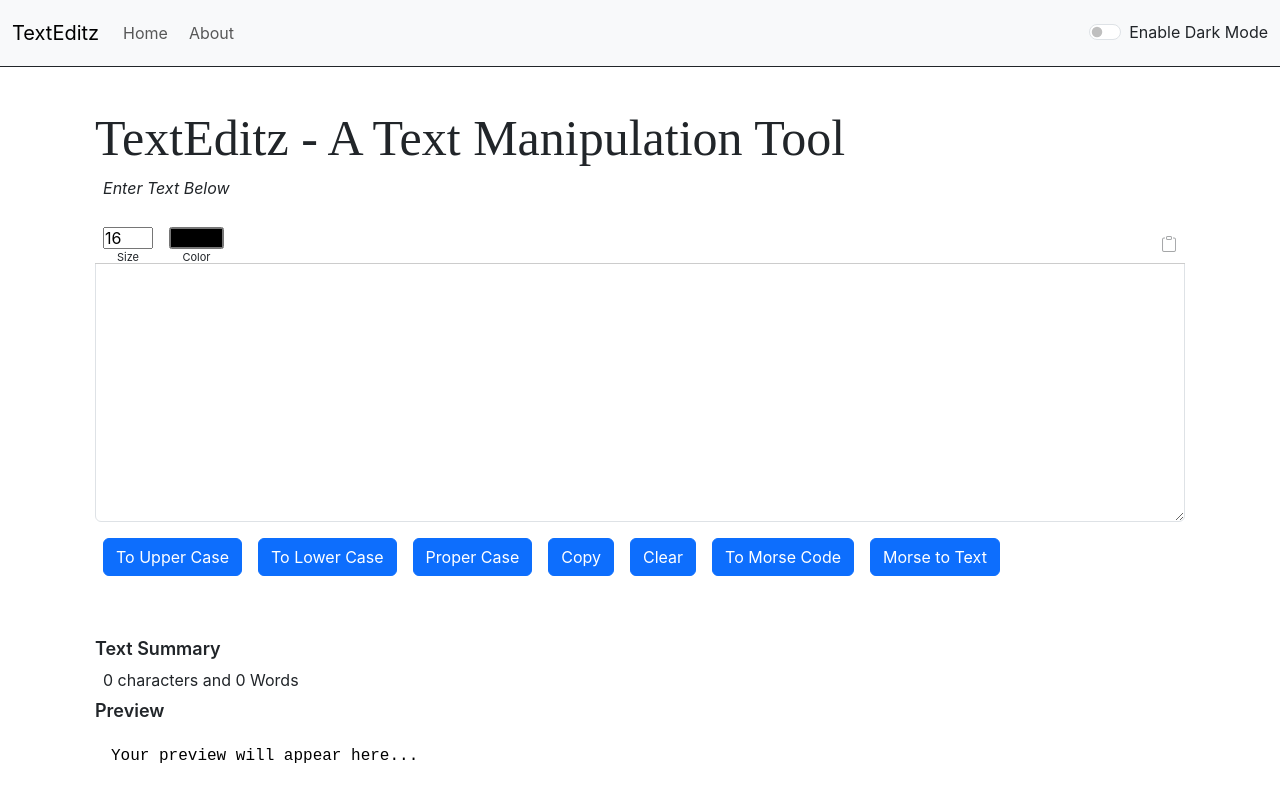
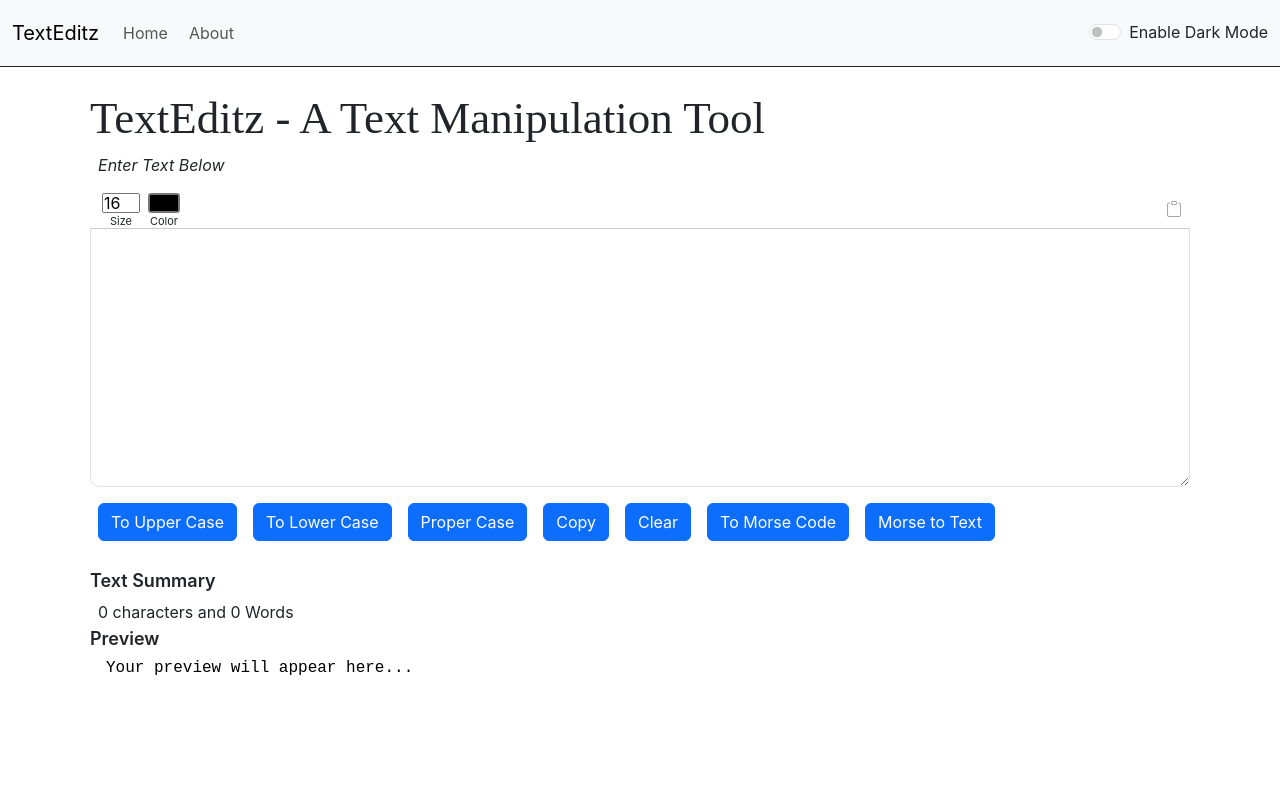
Before and after one commit to Msaad747/TextEditz, a React (Create React App) app: page / in a window 1280 px wide. Shown: the top 798 px of the page. Built offline with nearby package versions, Linux system fonts and the light colour scheme.

Commit message:
Again Resolve the app

```diff
--- a/src/App.css
+++ b/src/App.css
@@ -116,16 +116,16 @@ button {
 }
 /* 🔥 Toolbar input base style */
 .toolbar-input {
-  width: 50px;
-  height: 22px;
+  width: 38px;
+  height: 20px;
   padding: 0;
   text-align: left;
 }
 
 /* 🎨 Color input */
 .toolbar-color {
-  width: 55px;
-  height: 22px;
+  width: 32px;
+  height: 20px;
   padding: 0;
   cursor: pointer;
 }
@@ -138,13 +138,13 @@ button {
 /* 📱 Mobile responsiveness */
 @media (max-width: 576px) {
   .toolbar-input {
-    width: 35px;   /* shrink number input */
+    width: 25px;   /* shrink number input */
     height: 20px;
     font-size: 12px;
   }
 
   .toolbar-color {
-    width: 26px;   /* shrink color box */
+    width: 23px;   /* shrink color box */
     height: 20px;
   }
 
@@ -152,3 +152,23 @@ button {
     font-size: 8px;
   }
 }
+
+/* Remove blue outline properly */
+.accordion-button:focus {
+  box-shadow: none !important;
+}
+
+/* Remove shadow when open */
+.accordion-button:not(.collapsed) {
+  box-shadow: none !important;
+}
+
+/* Arrow default (light mode = black) */
+.accordion-button::after {
+  filter: brightness(0);
+}
+
+/* Dark mode arrow = white */
+.dark-arrow::after {
+  filter: brightness(0) invert(1);
+}
--- a/src/MyComponents/Main.js
+++ b/src/MyComponents/Main.js
@@ -1,13 +1,25 @@
 import React from "react";
-import { useState } from "react";
-import { useRef } from "react";
+import { useRef, useEffect, useState } from "react";
 
 export default function Main(props) {
+  const colorChangedRef = useRef(false);
   const [copied, setCopied] = useState(false);
   const [text, setText] = useState("");
   const textareaRef = useRef(null);
   const [fontSize, setFontSize] = useState(16);
-  const [textColor, setTextColor] = useState("#000000");
+  const [textColor, setTextColor] = useState(
+    props.style.backgroundColor === "#212529" ? "#ffffff" : "#000000",
+  );
+  const effectiveColor =
+    text.length === 0
+      ? props.style.backgroundColor === "#212529"
+        ? "#ffffff"
+        : "#000000"
+      : colorChangedRef
+        ? textColor
+        : props.style.backgroundColor === "#212529"
+          ? "#ffffff"
+          : "#000000";
 
   // count characters by splitting the text into an array of characters, filtering out spaces, and getting the length of the resulting array
   let Chars = text
@@ -75,6 +87,13 @@ export default function Main(props) {
       }, 0);
     }
   };
+  useEffect(() => {
+    if (!colorChangedRef.current) {
+      setTextColor(
+        props.style.backgroundColor === "#212529" ? "#ffffff" : "#000000",
+      );
+    }
+  }, [props.style.backgroundColor]);
   // function to convert text to morse code by mapping each character to its corresponding morse code representation and joining the resulting array with spaces
   const isPureMorse = (word) => /^[.\-\s]+$/.test(word);
 
@@ -206,22 +225,22 @@ export default function Main(props) {
   return (
     <>
       <div
-        className="container my-3"
+        className="container my-1"
         style={{
           backgroundColor: props.style.backgroundColor,
           color: props.style.color,
           borderRadius: "10px",
-          padding: "15px",
+          padding: "10px",
         }}
       >
-        <h1 style={{ fontFamily: "Times New Roman", fontSize: 50 }}>
+        <h1 style={{ fontFamily: "Times New Roman", fontSize: 45 }}>
           {`${props.Title} - A Text Manipulation Tool`}
         </h1>
         <div className="form-group">
-          <label htmlFor="exampleFormControlTextarea1" className="mx-2 mb-2">
+          <label htmlFor="exampleFormControlTextarea1" className="mx-2 mb-1">
             <i>Enter Text Below</i>
           </label>
-          <div className="mt-3">
+          <div className="mt-2">
             <div className="position-relative">
               {/* 🔥 Toolbar */}
               <div
@@ -237,12 +256,14 @@ export default function Main(props) {
                     props.style.backgroundColor === "#212529"
                       ? "#2b2b2b"
                       : "#ffffff",
+                  borderTopLeftRadius: "7px",
+                  borderTopRightRadius: "7px",
                 }}
               >
                 {/* 🔹 LEFT SIDE (controls) */}
-                <div className="d-flex align-items-center gap-3">
+                <div className="d-flex align-items-center gap-2">
                   {/* Font Size */}
-                  <div className="d-flex flex-column align-items-center pt-2">
+                  <div className="d-flex flex-column align-items-center pt-2 ms-1">
                     <input
                       type="number"
                       className="toolbar-input"
@@ -261,7 +282,10 @@ export default function Main(props) {
                       type="color"
                       className="toolbar-color"
                       value={textColor}
-                      onChange={(e) => setTextColor(e.target.value)}
+                      onChange={(e) => {
+                        setTextColor(e.target.value);
+                        colorChangedRef.current = true;
+                      }}
                       // style={{ width: "55px", height: "20px", padding: "0" ,cursor: "pointer"}}
                     />
                     <small className="toolbar-label">Color</small>
@@ -290,8 +314,13 @@ export default function Main(props) {
                       ? "#2b2b2b"
                       : "#ffffff",
 
-                  color: textColor,
+                  color: effectiveColor
+                    ? textColor
+                    : props.style.backgroundColor === "#212529"
+                      ? "#fff"
+                      : "#000",
                   fontSize: `${fontSize}px`,
+                  borderRadius: "10px",
                 }}
                 rows="10"
                 value={text}
@@ -304,74 +333,74 @@ export default function Main(props) {
         <button
           onClick={toUpperCase}
           type="button"
-          className="btn btn-primary mx-2 my-3"
+          className="btn btn-primary mx-2 mt-3"
         >
           To Upper Case
         </button>
         <button
           onClick={toLowerCase}
           type="button"
-          className="btn btn-primary mx-2 my-3"
+          className="btn btn-primary mx-2 mt-3"
         >
           To Lower Case
         </button>
         <button
           onClick={ProperCase}
           type="button"
-          className="btn btn-primary mx-2 my-3"
+          className="btn btn-primary mx-2 mt-3"
         >
           Proper Case
         </button>
         <button
           onClick={Copy}
           type="button"
-          className="btn btn-primary mx-2 my-3"
+          className="btn btn-primary mx-2 mt-3"
         >
           Copy
         </button>
         <button
           onClick={Clear}
           type="button"
-          className="btn btn-primary mx-2 my-3"
+          className="btn btn-primary mx-2 mt-3"
         >
           Clear
         </button>
         <button
           onClick={morseCode}
           type="button"
-          className="btn btn-primary mx-2 my-3"
+          className="btn btn-primary mx-2 mt-3"
         >
           To Morse Code
         </button>
         <button
           onClick={textFromMorse}
           type="button"
-          className="btn btn-primary mx-2 my-3"
+          className="btn btn-primary mx-2 mt-3"
         >
           Morse to Text
         </button>
       </div>
       <div
-        className="container my-3"
+        className="container "
         style={{
           backgroundColor: props.style.backgroundColor,
           color: props.style.color,
           borderRadius: "10px",
-          padding: "15px",
+          padding: "10px",
         }}
       >
         <h2 className="preview-heading">Text Summary</h2>
-        <p className="mx-2 my-2">{`${Chars} characters and ${Words} Words`}</p>
+        <p className="mx-2 my-1">{`${Chars} characters and ${Words} Words`}</p>
         <h3 className="preview-heading">Preview</h3>
         <div className="summary ">
           <p
-            className="mx-3 mt-4"
+            className="mx-3 mt-2"
             style={{
               whiteSpace: "pre-wrap",
               wordWrap: "break-word",
               fontFamily: "monospace",
-              color:
-                text.length > 0 && text.trim() !== "" ? textColor : "#000000",
+              color: effectiveColor,
+
               fontSize: `${fontSize}px`,
             }}
           >
```
Also changed, not shown: src/MyComponents/About.js (+68 -20 lines).
